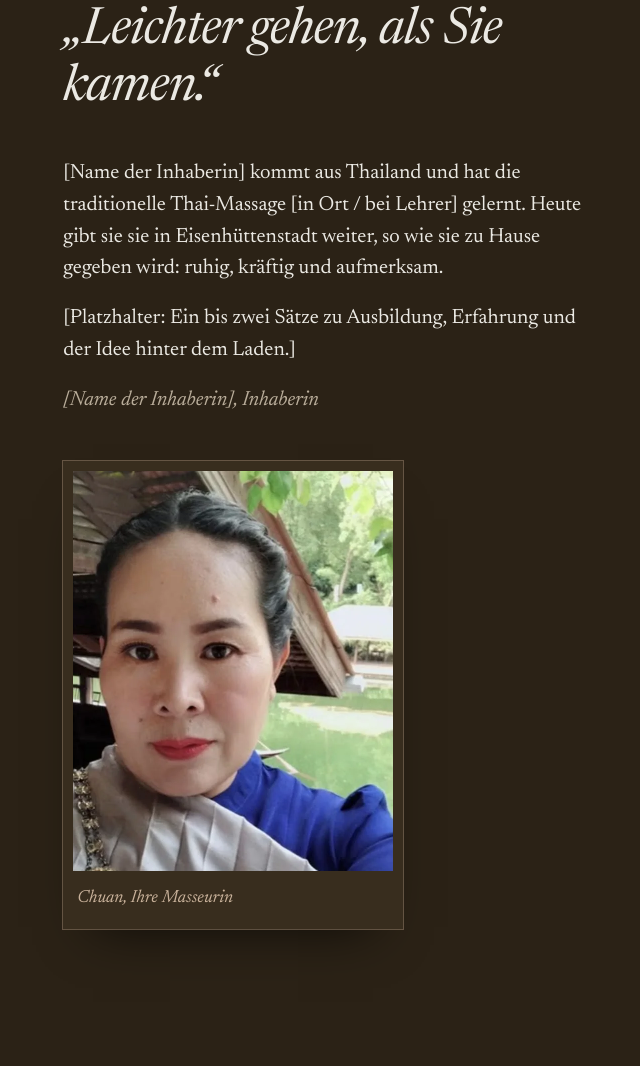
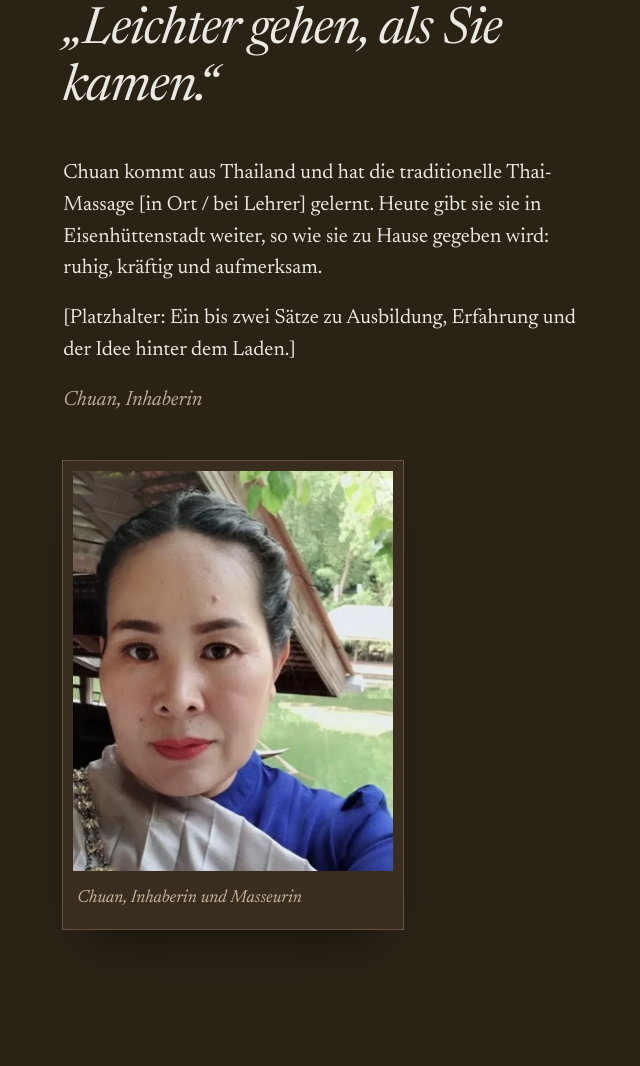
Before and after one commit to Aldias7/thai-massage-beispiele, a plain HTML site: page beispiel-2/index.html in a window 1280 px wide. Shown: the part 2600-3666 px from the top of the page, without its empty margins (592-1232 px from the left). Drawn offline with Linux system fonts and the light colour scheme.

Commit message:
Inhaberin Chuan namentlich genannt, Bildunterschrift Inhaberin und Masseurin

```diff
--- a/beispiel-2/index.html
+++ b/beispiel-2/index.html
@@ -246,10 +246,10 @@ footer p{color:var(--muted);font-size:1.02rem;max-width:56ch}
       <section class="about" id="ueber-uns" data-img="2" aria-labelledby="h-ueber">
         <h2 id="h-ueber" class="sr">Über uns</h2>
         <blockquote data-r>„Leichter gehen, als Sie kamen.“</blockquote>
-        <p data-r>[Name der Inhaberin] kommt aus Thailand und hat die traditionelle Thai-Massage [in Ort / bei Lehrer] gelernt. Heute gibt sie sie in Eisenhüttenstadt weiter, so wie sie zu Hause gegeben wird: ruhig, kräftig und aufmerksam.</p>
+        <p data-r>Chuan kommt aus Thailand und hat die traditionelle Thai-Massage [in Ort / bei Lehrer] gelernt. Heute gibt sie sie in Eisenhüttenstadt weiter, so wie sie zu Hause gegeben wird: ruhig, kräftig und aufmerksam.</p>
         <p data-r>[Platzhalter: Ein bis zwei Sätze zu Ausbildung, Erfahrung und der Idee hinter dem Laden.]</p>
-        <p class="sign" data-r>[Name der Inhaberin], Inhaberin</p>
-        <figure class="chuan" data-r><img src="../bilder/chuan-640.webp" srcset="../bilder/chuan-640.webp 640w, ../bilder/chuan-1200.webp 1200w" sizes="(min-width:900px) 340px, 80vw" width="640" height="800" loading="lazy" alt="Chuan, Inhaberin"><figcaption>Chuan, Ihre Masseurin</figcaption></figure>
+        <p class="sign" data-r>Chuan, Inhaberin</p>
+        <figure class="chuan" data-r><img src="../bilder/chuan-640.webp" srcset="../bilder/chuan-640.webp 640w, ../bilder/chuan-1200.webp 1200w" sizes="(min-width:900px) 340px, 80vw" width="640" height="800" loading="lazy" alt="Chuan, Inhaberin"><figcaption>Chuan, Inhaberin und Masseurin</figcaption></figure>
         <figure class="mfig" data-r><img src="bilder/opferschale.svg" width="1000" height="1500" loading="lazy" alt="Gezeichnete goldene Opferschale mit Ringelblumen"></figure>
       </section>
 
```
Also changed, not shown: beispiel-1/index.html (+2 -2 lines), beispiel-3/index.html (+2 -2 lines).
